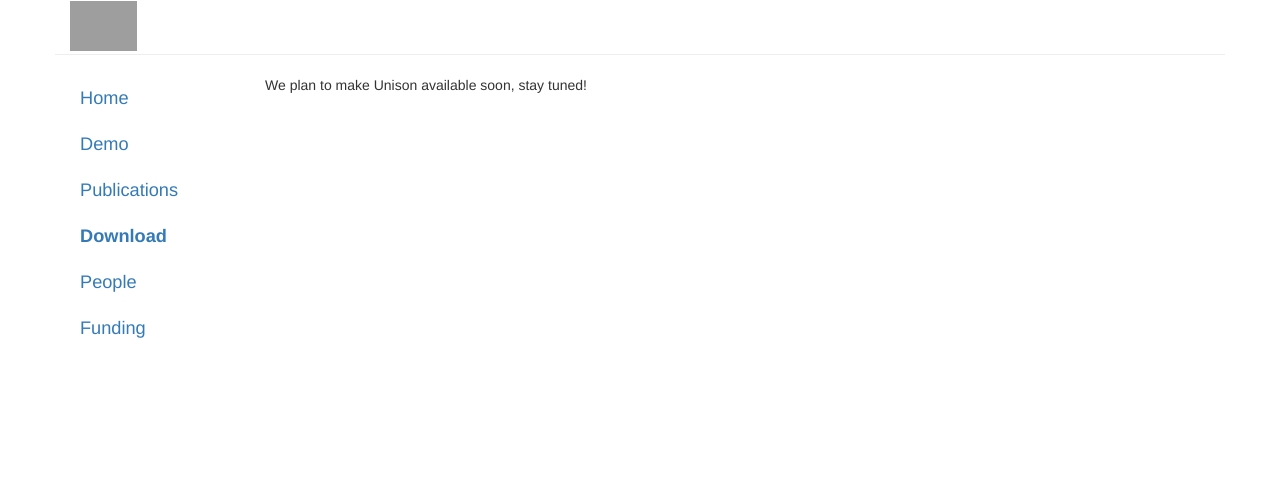
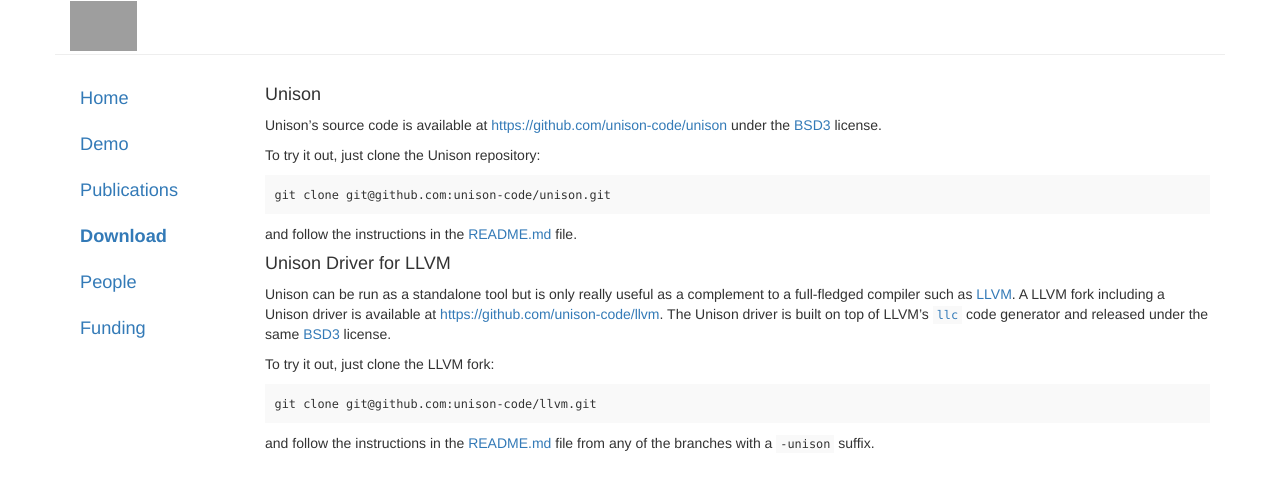
Before and after one commit to unison-code/unison-code.github.io, a Jekyll site: the page built from _posts/2016-04-29-download.md, in a window 1280 px wide. Shown: the top 490 px of the page. Built offline with Jekyll 4.4.1, drawn with Linux system fonts in a browser that asks for light colours; grey boxes are pictures that could not be loaded.

Commit message:
Add instructions to download Unison and the Unison Driver for LLVM

````diff
--- a/_posts/2016-04-29-download.md
+++ b/_posts/2016-04-29-download.md
@@ -3,4 +3,38 @@
 title: "Download"
 ---
 
-We plan to make Unison available soon, stay tuned!
+#### Unison
+
+Unison's source code is available at <https://github.com/unison-code/unison>
+under the [BSD3](https://github.com/unison-code/unison/blob/master/LICENSE.md)
+license.
+
+To try it out, just clone the Unison repository:
+
+```
+git clone git@github.com:unison-code/unison.git
+```
+
+and follow the instructions in the
+[README.md](https://github.com/unison-code/unison/blob/master/README.md) file.
+
+#### Unison Driver for LLVM
+
+Unison can be run as a standalone tool but is only really useful as a complement
+to a full-fledged compiler such as [LLVM](http://llvm.org/). A LLVM fork
+including a Unison driver is available at
+<https://github.com/unison-code/llvm>. The Unison driver is built on top of
+LLVM's [`llc`](http://llvm.org/docs/CommandGuide/llc.html) code generator and
+released under the same
+[BSD3](https://github.com/unison-code/llvm/blob/master-unison/LICENSE.md)
+license.
+
+To try it out, just clone the LLVM fork:
+
+```
+git clone git@github.com:unison-code/llvm.git
+```
+
+and follow the instructions in the
+[README.md](https://github.com/unison-code/llvm/blob/master-unison/README.md)
+file from any of the branches with a `-unison` suffix.
````
